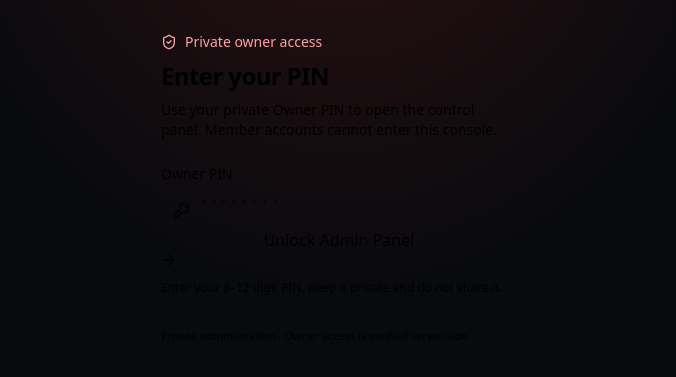
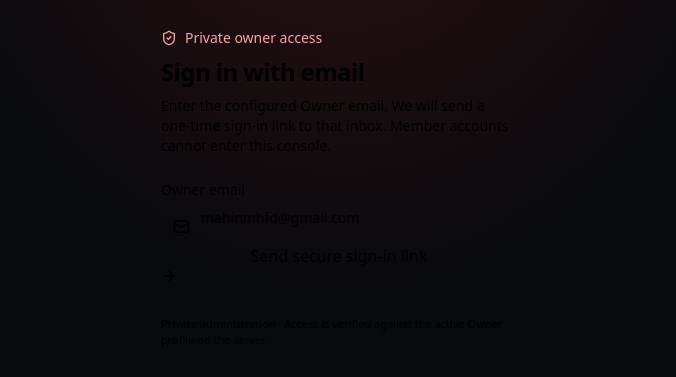
Before and after one commit to mahimahfud-ui/Mahi-Repair-Admin, a Next.js app: page /login in a window 1280 px wide. Shown: the part 251-628 px from the top of the page, without its empty margins (301-977 px from the left). Built offline with nearby package versions, Linux system fonts and the light colour scheme.

Commit message:
feat(auth): replace Owner PIN page with Magic Link

```diff
--- a/src/app/login/page.tsx
+++ b/src/app/login/page.tsx
@@ -1,12 +1,13 @@
 "use client";
 
 import { type FormEvent, useState } from 'react';
-import { ShieldCheck, Cloud, ArrowRight, KeyRound } from 'lucide-react';
-import { signInWithOwnerPin } from '@/app/actions';
+import { ArrowRight, CheckCircle2, Cloud, Mail, ShieldCheck } from 'lucide-react';
+import { requestOwnerMagicLink } from '@/app/auth/actions';
 
 export default function LoginPage() {
-  const [pin, setPin] = useState('');
+  const [email, setEmail] = useState('mahinmhfd@gmail.com');
   const [busy, setBusy] = useState(false);
+  const [sent, setSent] = useState(false);
   const [error, setError] = useState('');
 
   async function submit(event: FormEvent<HTMLFormElement>) {
@@ -14,20 +15,23 @@ export default function LoginPage() {
     if (busy) return;
 
     setBusy(true);
+    setSent(false);
     setError('');
     try {
-      const result = await signInWithOwnerPin(pin);
-      if (!result.ok) {
-        if (result.reason === 'rate_limited') {
-          setError('Too many sign-in attempts. Please wait a few minutes and try again.');
-        } else if (result.reason === 'configuration') {
-          setError('PIN sign-in is not configured for this deployment. Please check the server configuration.');
-        } else {
-          setError('Incorrect PIN or this account is not allowed to access the Owner Panel.');
-        }
+      const result = await requestOwnerMagicLink(email);
+      if (result.ok) {
+        setSent(true);
+      } else if (result.reason === 'rate_limited') {
+        setError('Too many sign-in requests. Wait before requesting another link.');
+      } else if (result.reason === 'configuration') {
+        setError('Owner sign-in is not configured correctly. Check the server-side Owner email and Admin URL settings.');
+      } else if (result.reason === 'invalid') {
+        setError('This email is not the configured Owner account. Member accounts cannot enter this console.');
+      } else {
+        setError('The sign-in link could not be sent. Check Auth email delivery and try again.');
       }
     } catch {
-      setError('Unable to sign in right now. Please try again.');
+      setError('Unable to request a sign-in link right now. Please try again.');
     } finally {
       setBusy(false);
     }
@@ -46,46 +50,40 @@ export default function LoginPage() {
 
         <div className="mb-6">
           <div className="mb-2 flex items-center gap-2 text-sm text-red-300"><ShieldCheck size={16} /> Private owner access</div>
-          <h1 className="text-2xl font-semibold tracking-tight">Enter your PIN</h1>
-          <p className="muted text-sm mt-2">Use your private Owner PIN to open the control panel. Member accounts cannot enter this console.</p>
+          <h1 className="text-2xl font-semibold tracking-tight">Sign in with email</h1>
+          <p className="muted text-sm mt-2">Enter the configured Owner email. We will send a one-time sign-in link to that inbox. Member accounts cannot enter this console.</p>
         </div>
 
         <form onSubmit={submit} className="space-y-4">
           <label className="block text-sm">
-            Owner PIN
+            Owner email
             <div className="relative mt-2">
-              <KeyRound size={17} className="absolute left-3 top-1/2 -translate-y-1/2 muted" />
+              <Mail size={17} className="absolute left-3 top-1/2 -translate-y-1/2 muted" />
               <input
-                className="field pl-10 tracking-[0.35em]"
-                type="password"
-                inputMode="numeric"
-                autoComplete="current-password"
-                pattern="[0-9]{8,12}"
-                minLength={8}
-                maxLength={12}
+                className="field pl-10"
+                type="email"
+                autoComplete="email"
+                autoCapitalize="none"
+                spellCheck={false}
                 required
-                disabled={busy}
-                value={pin}
-                onChange={(event) => setPin(event.target.value.replace(/[^0-9]/g, '').slice(0, 12))}
-                placeholder="••••••••"
-                aria-describedby="pin-help"
+                disabled={busy || sent}
+                value={email}
+                onChange={(event) => setEmail(event.target.value)}
+                placeholder="owner@example.com"
               />
             </div>
           </label>
 
-          <button
-            className="btn btn-primary w-full"
-            type="submit"
-            disabled={busy || !/^[0-9]{8,12}$/.test(pin)}
-          >
-            {busy ? 'Checking PIN…' : 'Unlock Admin Panel'}
+          <button className="btn btn-primary w-full" type="submit" disabled={busy || sent || !email.trim()}>
+            {busy ? 'Sending secure link…' : sent ? 'Link sent' : 'Send secure sign-in link'}
             <ArrowRight size={16} />
           </button>
         </form>
 
+        {sent && <div role="status" aria-live="polite" className="mt-4 rounded-xl border border-emerald-500/30 bg-emerald-500/10 p-3 text-sm text-emerald-300"><div className="flex items-center gap-2 font-medium"><CheckCircle2 size={16} /> Magic Link sent</div><p className="mt-1 text-emerald-200/80">Check your inbox and spam folder, then open the one-time sign-in link on this device.</p></div>}
         {error && <p role="alert" aria-live="polite" className="mt-4 text-sm text-red-400">{error}</p>}
-        <p id="pin-help" className="mt-3 text-xs muted">Enter your 8–12 digit PIN. Keep it private and do not share it.</p>
-        <p className="mt-8 text-[11px] muted">Private administration · Owner access is verified server-side</p>
+        {sent && <button type="button" className="mt-3 text-xs text-red-300 hover:text-red-200" onClick={() => setSent(false)}>Use a different email</button>}
+        <p className="mt-8 text-[11px] muted">Private administration · Access is verified against the active Owner profile on the server</p>
       </section>
     </main>
   );
```
